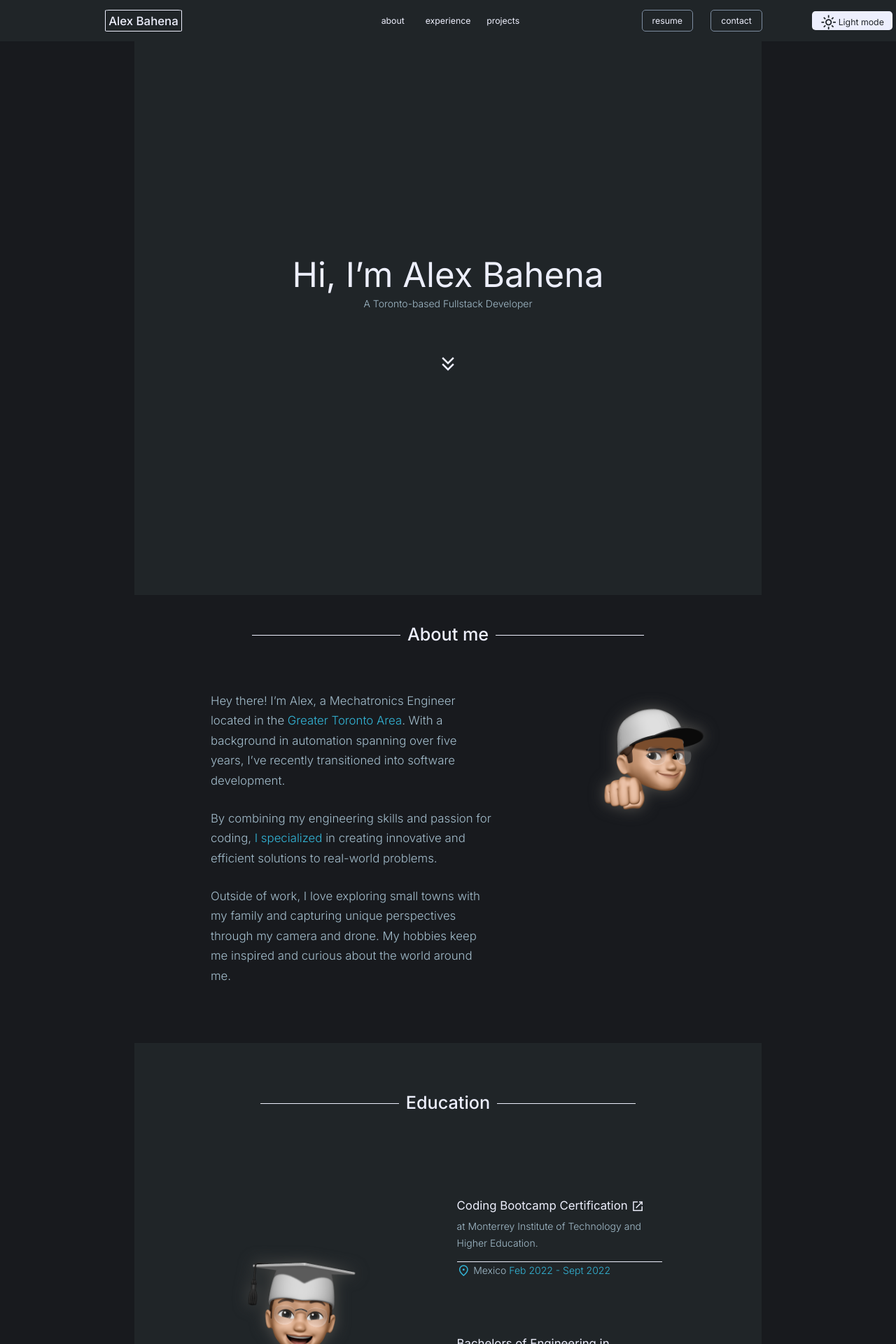
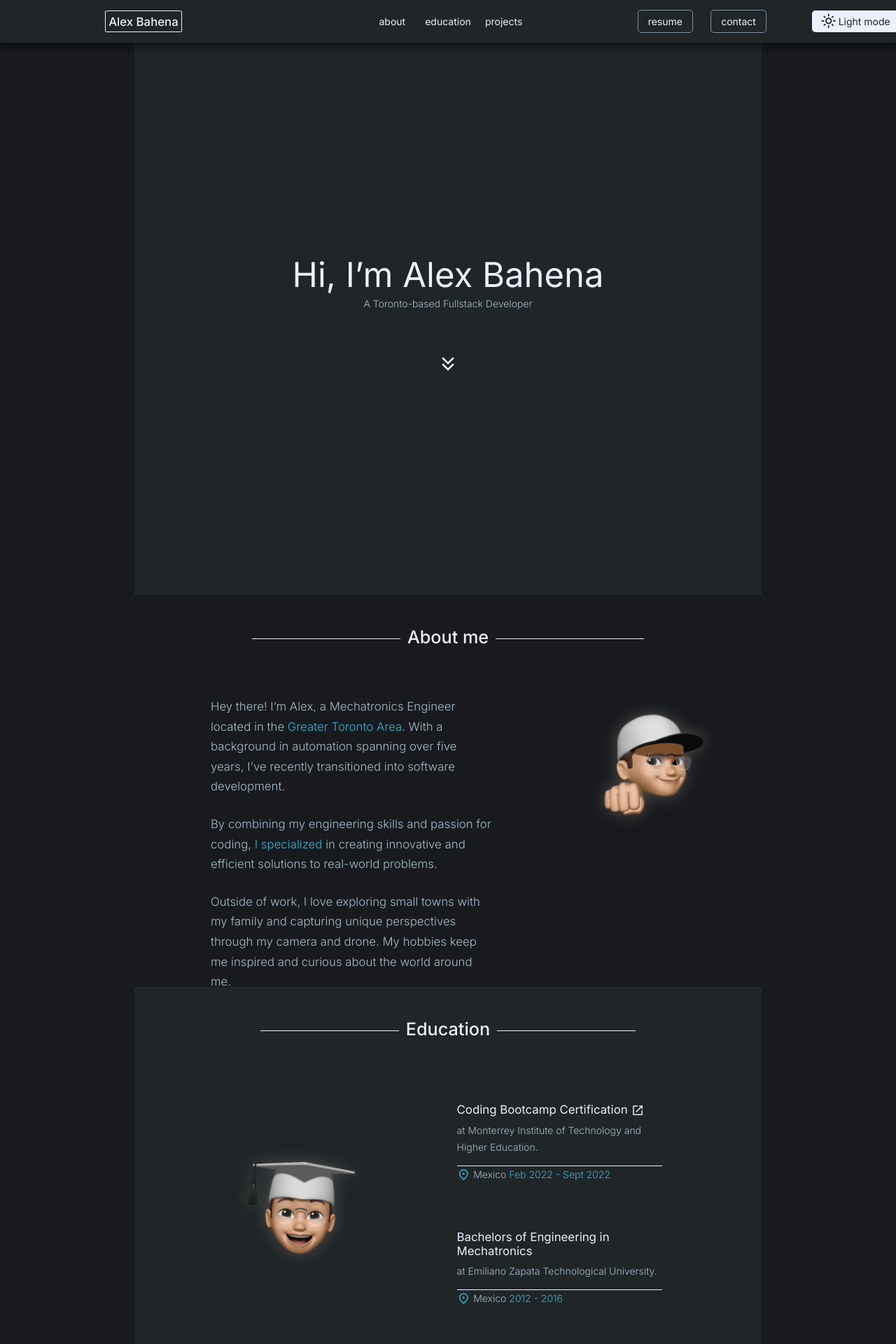
Before and after one commit to alex-bahena/portfolio-v2.0, a React (Vite) app: page / in a window 1280 px wide. Shown: the top 1920 px of the page at 70% size. Built offline with nearby package versions, Linux system fonts and the light colour scheme.

Commit message:
Navbar format, links debugged

```diff
--- a/src/App.jsx
+++ b/src/App.jsx
@@ -5,7 +5,6 @@ import About from './components/about/About';
 import Projects from './components/projects/Projects';
 import Contact from './components/contact/Contact';
 import Footer from './components/footer/Footer'
-import Toolkits from './components/toolkits/Toolkits';
 import Education from './components/education/Education';
 
 const bodyBackgroundColor = document.querySelector('body');
--- a/src/components/about/About.css
+++ b/src/components/about/About.css
@@ -1,12 +1,19 @@
 .about{
-    height: 80vh;
+    height: 70vh;
     display: grid;
     grid-template-columns: 60% 40%;
+    grid-template-rows: 15vh 1fr;
     gap: 1.8rem;
     overflow: hidden;
     text-align: center;
     justify-content: center;
     align-items:center;
+    padding-bottom: 4rem;
+}
+
+.about .about-me{
+    grid-row-start: 1;
+    grid-column: 1 / span 2;
 }
 
 .about .profile-photo{
@@ -24,10 +31,6 @@
 }
 
 
-.about .about-me{
-    grid-row-start: 1;
-    grid-column: 1 / span 2;
-}
 
 .about .about-description{
     align-self:self-start;
@@ -43,16 +46,21 @@
     width: 80%;
 }
 
-
 @media screen and (max-width: 768px){
     .about{
         height: auto;
         grid-template-columns: 1fr;
+        grid-template-rows:1fr;
         gap: 0;
         align-items:center;
         text-align: center;
         overflow: hidden;
         margin-bottom: 2rem;
+    }
+
+    .about .about-me h2{
+        font-size: 1.5rem;
+       margin: 2rem 0;
     }
 
     .about .profile-photo{
@@ -79,11 +87,6 @@
         grid-row-start: 1;
     }
 
-    .about .about-me h2{
-        font-size: 1.5rem;
-       margin: 2rem 0;
-    }
-
     .about  p{
         font-size: 1rem;
         padding: 1rem 1rem;
--- a/src/components/education/Education.css
+++ b/src/components/education/Education.css
@@ -1,8 +1,8 @@
 .education {
-    height: 80vh;
+    height: 70vh;
     display: grid;
     grid-template-columns: repeat(2, 1fr);
-    grid-template-rows: repeat(3, 1fr);
+    grid-template-rows: 15vh repeat(2, 1fr);
     gap: 1.8rem;
     text-align: center;
     justify-content: center;
--- a/src/components/education/Education.jsx
+++ b/src/components/education/Education.jsx
@@ -5,8 +5,8 @@ import graduatephoto from '/assets/graduatephoto.png'
 function Education() {
     return (
 
-        <section className='education'>
-            <div className='education-title'>
+        <section id='education' className='education'>
+              <div className='education-title'>
                 <h2 className='title-decoration'><span>Education</span></h2>
             </div>
             <div className='graduate-photo'>
--- a/src/components/global-styles/styles.css
+++ b/src/components/global-styles/styles.css
@@ -54,7 +54,7 @@ body {
   width: 100vw;
   height: 100vh;
   font-family: "Inter", sans-serif;
-  font-size: 0.88rem;
+  font-size: 1rem;
   user-select: none;
   overflow-x: hidden;
   color: var(--color-dark);
--- a/src/components/navbar/Navbar.css
+++ b/src/components/navbar/Navbar.css
@@ -13,6 +13,8 @@
     justify-content: space-around;
     align-items: center;
     overflow: hidden;
+
+    box-shadow: var(--box-shadow);
 }
 
 
@@ -81,8 +83,9 @@
 }
 
 .navbar .right-menu .nav-item-6 span:nth-child(2) {
-    font-size: .88rem;
+    font-size: 1rem;
     margin-left: .2rem;
+    padding: .5rem 0;
     cursor: pointer;
     display: inline-block;
     vertical-align: middle;
--- a/src/components/navbar/Navbar.jsx
+++ b/src/components/navbar/Navbar.jsx
@@ -72,7 +72,7 @@ function Navbar() {
                 </div>
                 <div className={isMenuOpen ? 'nav-web' : 'nav-mobile'}>
                     <a className='nav-link' onClick={(e) => handleAnchorClick(e, 'about')}>about</a>
-                    <a className='nav-link' href="#experience" >experience</a>
+                    <a className='nav-link' href="#education" onClick={(e) => handleAnchorClick(e, 'education')} >education</a>
                     <a className='nav-link' onClick={(e) => handleAnchorClick(e, 'projects')}>projects</a>
                     <a className='nav-link' href="#resume">resume</a>
                     <a className='nav-link' href="#contact" onClick={(e) => handleAnchorClick(e, 'contact')}>contact</a>
@@ -85,7 +85,7 @@ function Navbar() {
                             <a className='nav-link' onClick={(e) => handleAnchorClick(e, 'about')}>about</a>
                         </div>
                         <div className='nav-item-2 nav-web' >
-                            <a className='nav-link' href="#experience" >experience</a>
+                            <a className='nav-link' href="#education" onClick={(e) => handleAnchorClick(e, 'education')} >education</a>
                         </div>
                         <div className='nav-item-3 nav-web' >
                             <a className='nav-link' onClick={(e) => handleAnchorClick(e, 'projects')}>projects</a>
```
Also changed, not shown: src/components/about/About.jsx (+6 -5 lines), src/components/projects/Projects.jsx (line endings or trailing spaces).
